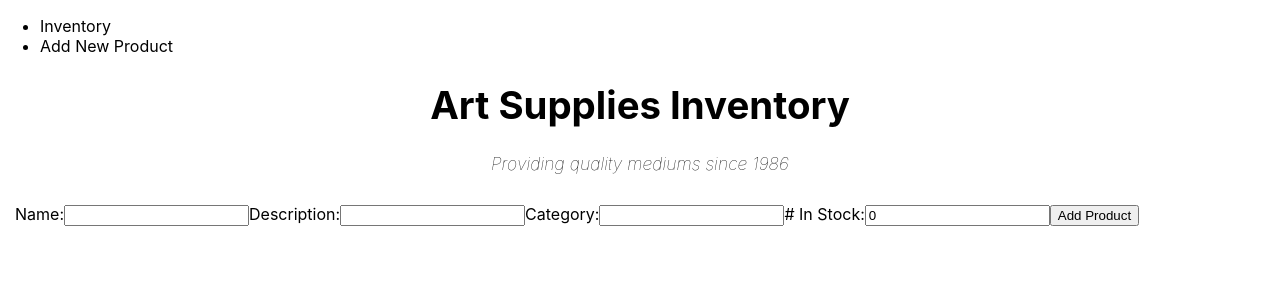
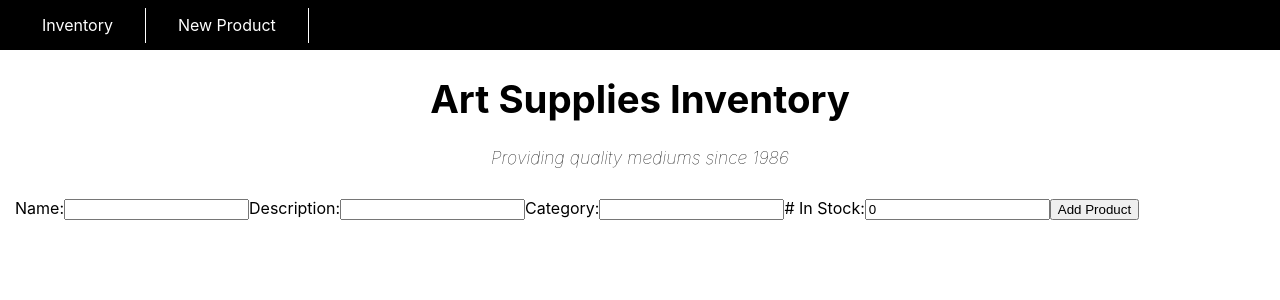
Before and after one commit to ntgarrett/CRUD_inventory, a Next.js app in the folder client/: page /new in a window 1280 px wide. Shown: the top 300 px of the page. Built offline with nearby package versions, Linux system fonts and the light colour scheme.

Commit message:
Adds nav styles

```diff
--- a/client/components/Nav.js
+++ b/client/components/Nav.js
@@ -1,16 +1,16 @@
 import Link from "next/link";
-// add styles
+import navStyles from "../styles/Nav.module.css";
 
 const Nav = () => {
   return (
     <>
-      <nav>
+      <nav className={navStyles.nav}>
         <ul>
           <li>
             <Link href='/'>Inventory</Link>
           </li>
           <li>
-            <Link href='/new'>Add New Product</Link>
+            <Link href='/new'>New Product</Link>
           </li>
         </ul>
       </nav>
--- /dev/null
+++ b/client/styles/Nav.module.css
@@ -0,0 +1,40 @@
+.nav {
+  height: 50px;
+  padding: 0 10px 0 10px;
+  background: #000;
+  color: #fff;
+  display: flex;
+  justify-content: flex-start;
+  align-items: center;
+}
+
+.nav ul {
+  display: flex;
+  justify-content: center;
+  align-items: center;
+  list-style: none;
+  padding-left: 0;
+  height: 100%;
+}
+
+.nav ul li {
+  display: flex;
+  justify-content: center;
+  align-items: center;
+  height: 70%;
+  border-right: 1px solid white;
+}
+
+.nav ul li a {
+  display: flex;
+  justify-content: center;
+  align-items: center;
+  padding: 0 2rem 0 2rem;
+}
+
+@media (max-width: 600px) {
+  .nav ul li a {
+    font-size: 0.8em;
+    padding: 0 1rem 0 1rem;
+  }
+}
```
